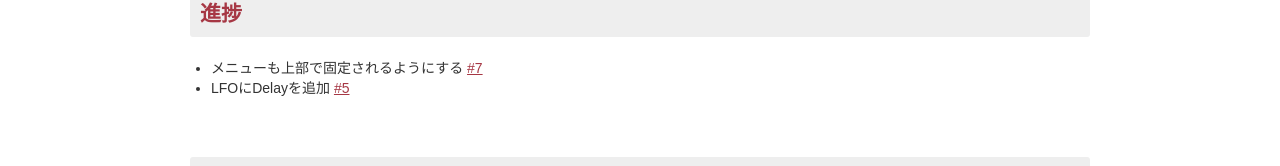
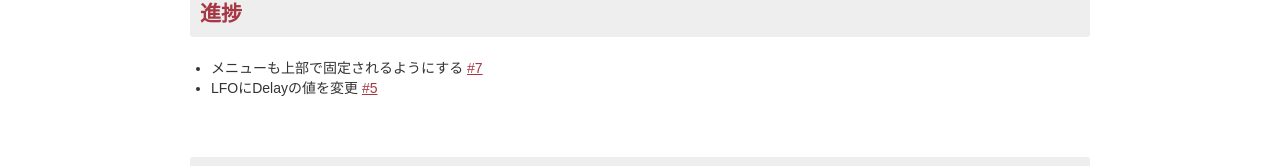
Before and after one commit to ryo-i/synth-generator, a Next.js app: page /about in a window 1280 px wide. Shown: the part 340-506 px from the top of the page. Built offline with nearby package versions, Linux system fonts and the light colour scheme.

Commit message:
LFOにDelayの値を変更 #5

```diff
--- a/components/Inner.tsx
+++ b/components/Inner.tsx
@@ -228,7 +228,7 @@ function Lfo (props) {
         <hr />
         <dt>Frequency: {props.frequencyLfo}</dt>
         <dd>
-          <input type="range" data-type={props.type} name="frequencyLfo" value={props.frequencyLfo} onChange={props.changeLfo}  min="0.01" max="10" step="0.01" />
+          <input type="range" data-type={props.type} name="frequencyLfo" value={props.frequencyLfo} onChange={props.changeLfo}  min="0.01" max="30" step="0.01" />
         </dd>
         <dt>Delay: {props.delayLfo}</dt>
         <dd>
--- a/pages/about.tsx
+++ b/pages/about.tsx
@@ -54,7 +54,7 @@ function About() {
                 <h2>進捗</h2>
                 <ul>
                     <li>メニューも上部で固定されるようにする <a href="https://github.com/ryo-i/synth-generator/issues/7">#7</a></li>
-                    <li>LFOにDelayを追加 <a href="https://github.com/ryo-i/synth-generator/issues/5">#5</a></li>
+                    <li>LFOにDelayの値を変更 <a href="https://github.com/ryo-i/synth-generator/issues/5">#5</a></li>
                 </ul>
             </section>
             <section>
```
